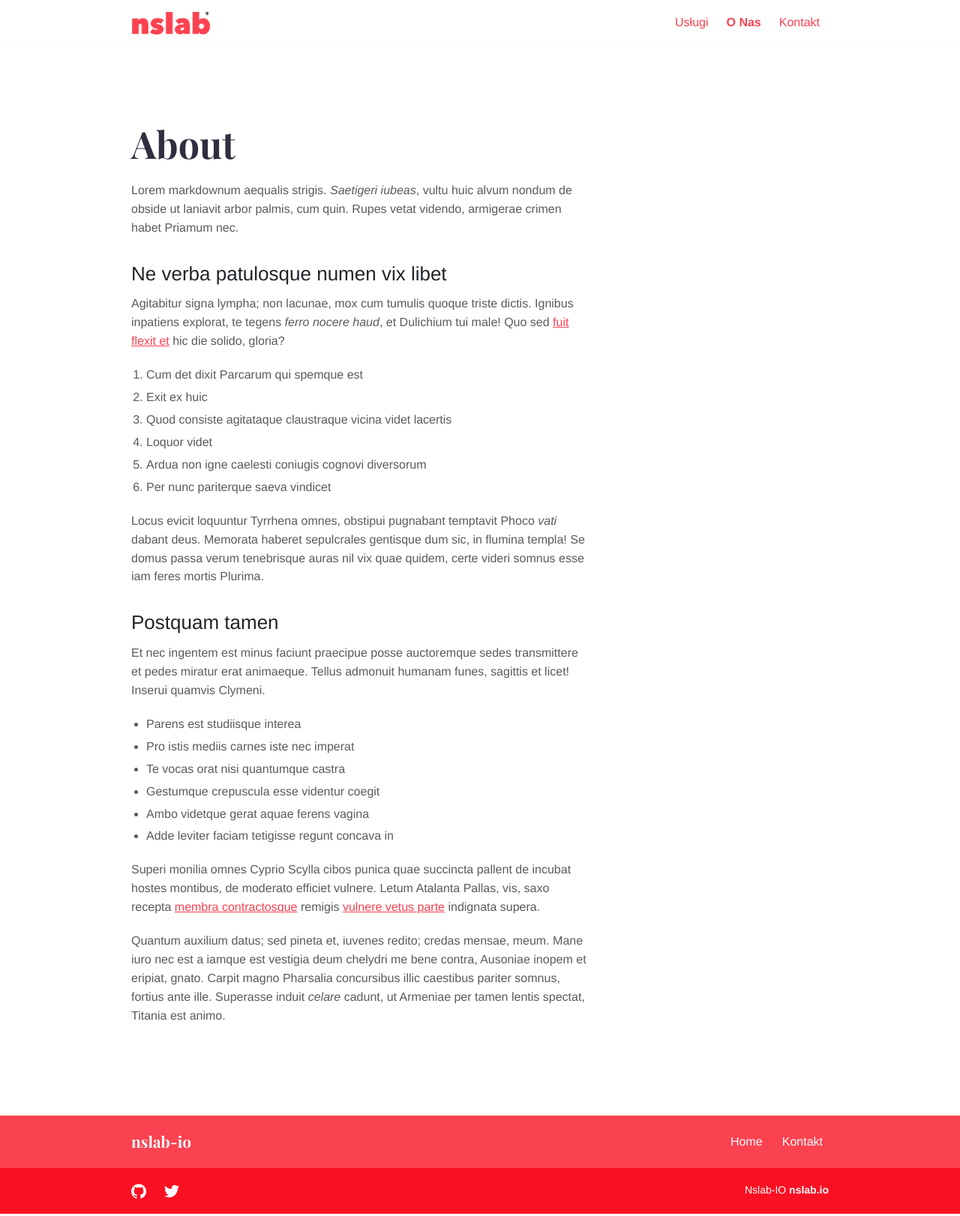
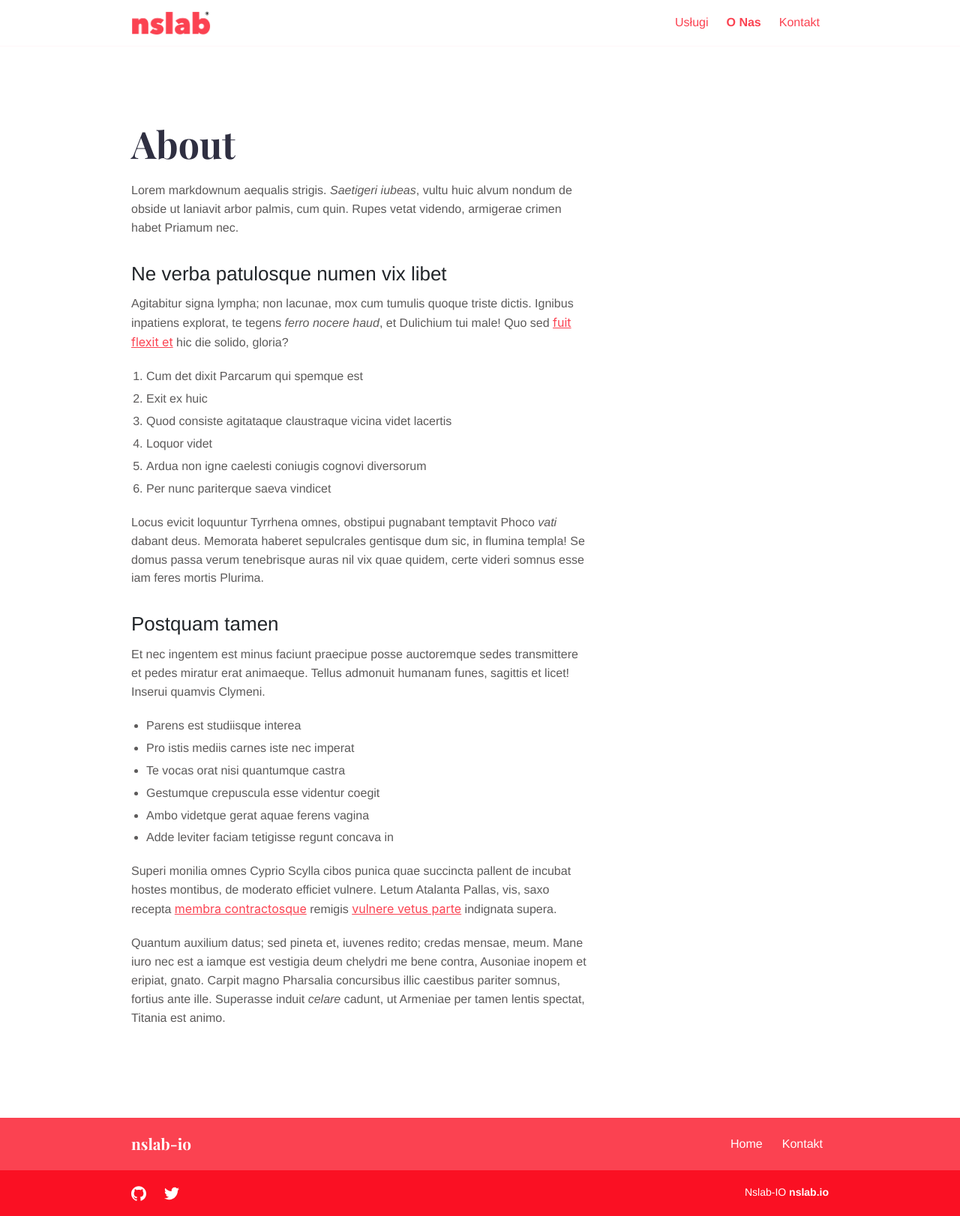
Before and after one commit to baddh911/baddh.xyz, a Jekyll site: the page built from about.md, in a window 1280 px wide. Shown: the whole page at 75% size. Built offline with Jekyll 4.4.1, drawn with Linux system fonts in a browser that asks for light colours.

Commit message:
uncommited changes - signed-off-by: baddh911 <baddh911>

```diff
--- a/_sass/components/_content.scss
+++ b/_sass/components/_content.scss
@@ -1,6 +1,7 @@
 .content {
   a {
     text-decoration: underline;
+    font-family: -apple-system,Segoe UI,Roboto,Helvetica,Arial,sans-serif,Apple Color Emoji,Segoe UI Emoji,Segoe UI Symbol;
   }
   img {
     max-width: 100%;
```
